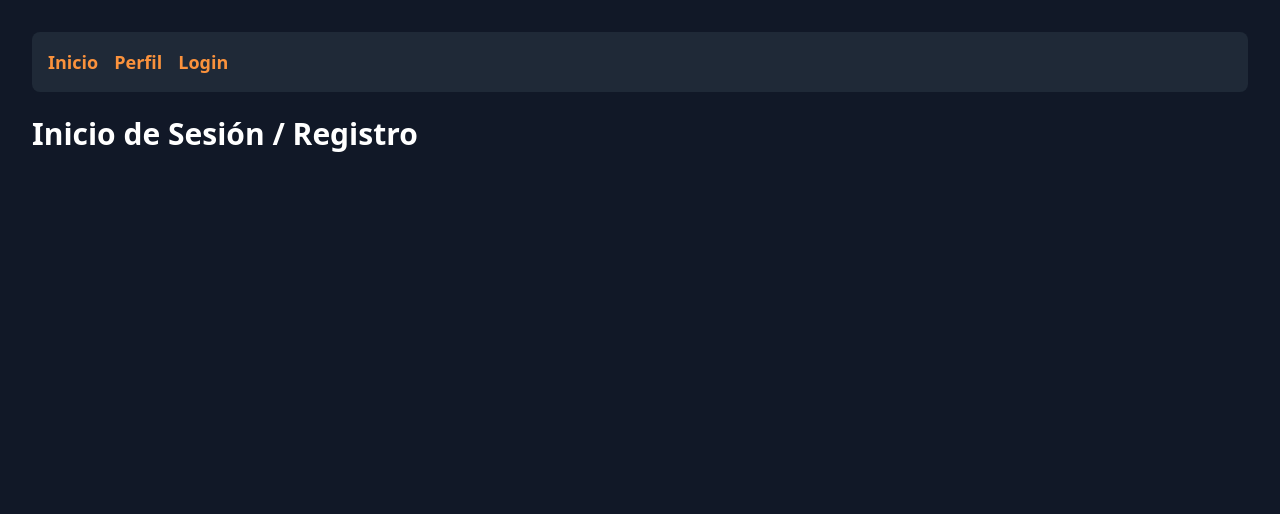
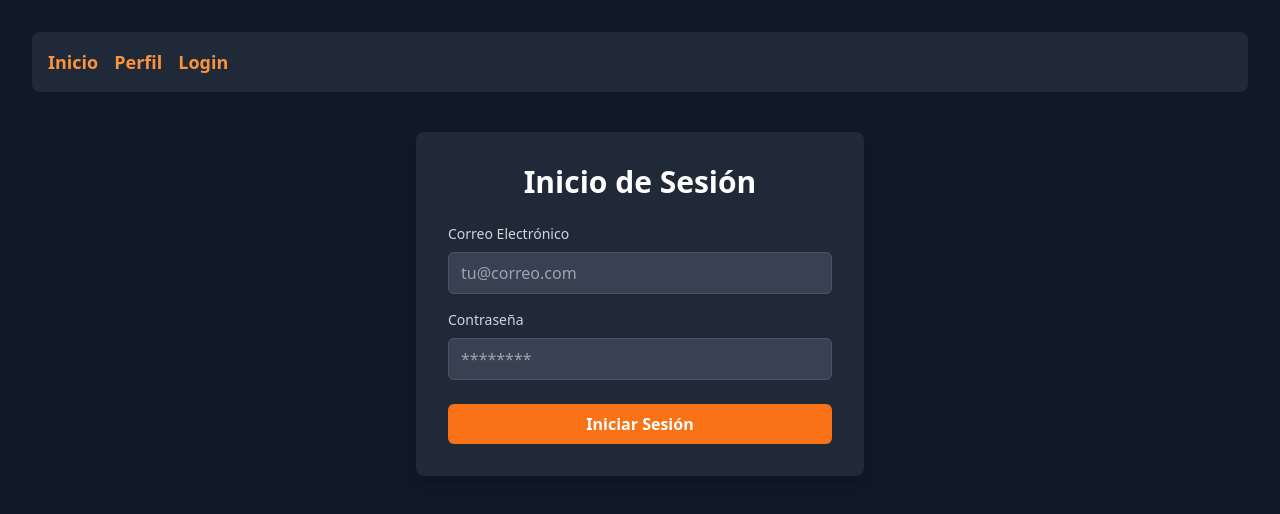
Before and after one commit to laloocolin10/RedSocialProyectoFinal, a React (Vite) app: page /login in a window 1280 px wide. Shown: the top 514 px of the page. Built offline with nearby package versions, Linux system fonts and the light colour scheme.

Commit message:
⭐creacion de formulario de login

```diff
--- a/src/pages/LoginPage.tsx
+++ b/src/pages/LoginPage.tsx
@@ -1,7 +1,85 @@
+import React, { useState } from "react";
+
 export default function LoginPage() {
+  // 1. Estados para guardar lo que el usuario escribe
+  const [email, setEmail] = useState("");
+  const [password, setPassword] = useState("");
+
+  // 2. Función que se ejecuta al enviar el formulario
+  const handleLogin = (e: React.FormEvent) => {
+    e.preventDefault(); // Evita que la página se recargue
+
+    // --- Simulación de Autenticación ---
+    // En un proyecto real, aquí llamarías a tu API.
+    // Para este proyecto, creamos un usuario falso.
+    console.log("Iniciando sesión con:", email, password);
+
+    const fakeUser = {
+      id: "u1",
+      email: email,
+      name: "Lalo Colin", // Puedes poner un nombre de prueba
+    };
+
+    // 3. Guardamos el usuario en localStorage
+    // localStorage es un pequeño almacén en el navegador.
+    // Lo guardamos como texto (JSON.stringify)
+    localStorage.setItem("social-app-user", JSON.stringify(fakeUser));
+
+    alert("¡Inicio de sesión exitoso! (Simulado)");
+    // Más adelante, aquí redirigiremos al usuario al inicio.
+  };
+
   return (
-    <h1 className="text-3xl font-bold text-white">
-      Inicio de Sesión / Registro
-    </h1>
+    // --- Formulario Estilizado con Tailwind ---
+    <div className="max-w-md mx-auto mt-10 p-8 bg-gray-800 rounded-lg shadow-lg">
+      <h1 className="text-3xl font-bold text-white text-center mb-6">
+        Inicio de Sesión
+      </h1>
+
+      <form onSubmit={handleLogin}>
+        <div className="mb-4">
+          <label
+            htmlFor="email"
+            className="block text-sm font-medium text-gray-300 mb-2"
+          >
+            Correo Electrónico
+          </label>
+          <input
+            type="email"
+            id="email"
+            value={email}
+            onChange={(e) => setEmail(e.target.value)}
+            className="w-full px-3 py-2 bg-gray-700 border border-gray-600 rounded-md text-white focus:outline-none focus:ring-2 focus:ring-orange-400"
+            placeholder="tu@correo.com"
+            required
+          />
+        </div>
+
+        <div className="mb-6">
+          <label
+            htmlFor="password"
+            className="block text-sm font-medium text-gray-300 mb-2"
+          >
+            Contraseña
+          </label>
+          <input
+            type="password"
+            id="password"
+            value={password}
+            onChange={(e) => setPassword(e.target.value)}
+            className="w-full px-3 py-2 bg-gray-700 border border-gray-600 rounded-md text-white focus:outline-none focus:ring-2 focus:ring-orange-400"
+            placeholder="********"
+            required
+          />
+        </div>
+
+        <button
+          type="submit"
+          className="w-full bg-orange-500 text-white font-bold py-2 px-4 rounded-md hover:bg-orange-600 transition duration-300"
+        >
+          Iniciar Sesión
+        </button>
+      </form>
+    </div>
   );
 }
```
